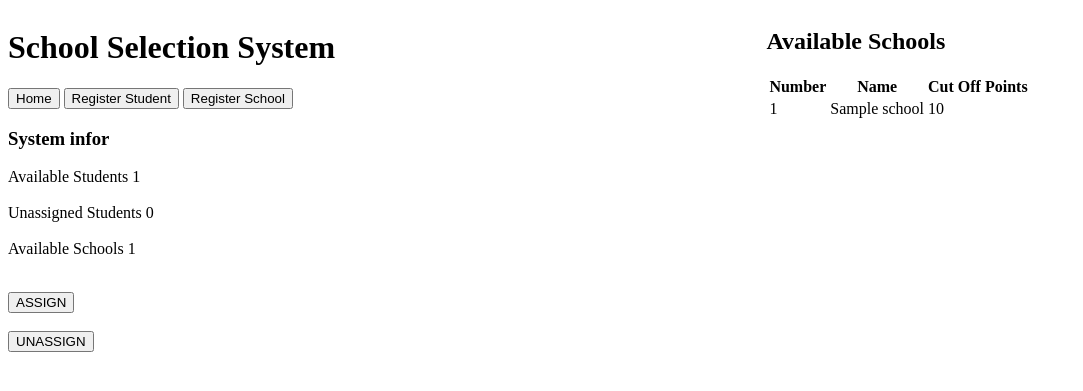
After one commit to MIsaac4/School-Selection-System, a Flask app: page /assign in a window 1280 px wide. The commit adds this page. Shown: the top 391 px of the page, without its empty margins (0-1083 px from the left). Run offline with Flask 2, Linux system fonts and the light colour scheme; tables that the repository leaves empty hold one stand-in row (values such as "Sample post"); parts of the project's set-up code (start-up, migrations or seed data) failed here and were passed over.

Commit message:
working implementation

```diff
--- a/routes/index.py
+++ b/routes/index.py
@@ -10,7 +10,9 @@
 @index_bp.route("/home")
 def home():
     schools = School.query.all()
-    return render_template("index.html", schools=schools)
+    students = Student.query.all()
+    unassigned = Student.query.filter_by(assigned=0).all()
+    return render_template("home.html", schools=schools, studentNo=len(students), unassigned=len(unassigned), schoolNo=len(schools))
 
 @index_bp.route("/register/student", methods=['GET', 'POST'])
 def registerStudent():
@@ -37,6 +39,18 @@
             flash('School Registered!', 'success')
     return render_template('schoolpage.html', form=form, schools=getSchools())
 
+@index_bp.route("/show/students", methods=['GET', 'POST'])
+def showStudentsInSchool():
+    form = RegisterSchoolForm()
+    school = School.query.filter_by(id=2).first()
+    students = Student.query.filter_by(assigned=school.id).all()
+    stu = Student.query.filter_by(assigned=0).all()
+
+
+
+    return render_template('schoolpage.html', school=school, students= students, form=form, stno=len(students), unassigned= len(stu))
+
+
 
 # Checking if name exists
 def contains(new_name, model):
@@ -50,3 +64,80 @@
 def getSchools():
     schools =School.query.all()
     return schools
+
+
+
+
+
+
+def sortedStudents():
+    student = Student.query.order_by(Student.aggregate).all()
+    return student
+
+@index_bp.route("/first")
+def assignfirstchoice():
+# btn 4 - 8
+    students = Student.query.filter(Student.aggregate<9).all()
+    arr=[]
+    for student in students:
+        student.assigned = student.first_choice
+        student.update()
+        arr.append(student.assigned)
+
+    return str(arr)
+
+def schoolIsFull(schoolId):
+    # check students availabe in school
+    school = School.query.filter_by(id=schoolId).first()
+    students = Student.query.filter_by(assigned=school.id).all()
+    num = len(students)
+
+    if(num<school.number_of_students):
+        return True
+    else:
+        return False
+
+# for cut off points
+def jambia(aggregate, schoolId):
+    school = School.query.filter_by(id=schoolId).first()
+    if(school.cut_off_points >= aggregate):
+        return True
+    return False
+
+@index_bp.route("/delete")
+def unassignAllStudents():
+    students = Student.query.all()
+    for student in students:
+        student.assigned = 0
+        student.update()
+    return home()
+
+
+
+@index_bp.route("/assign")
+def checkStudentAssigned():
+    # assign bwats
+    asas = assignfirstchoice()
+    # check if student has been assigned
+    students = sortedStudents()
+    arr = []
+    for student in students:
+        if(student.assigned == 0):
+            # 1st choice
+            if(schoolIsFull(student.first_choice) and jambia(student.aggregate, student.first_choice)):
+                student.assigned = student.first_choice
+                student.update()
+
+            elif(schoolIsFull(student.second_choice) and jambia(student.aggregate, student.second_choice)):
+                student.assigned = student.second_choice
+                student.update()
+
+            elif(schoolIsFull(student.third_choice) and jambia(student.aggregate, student.third_choice)):
+                student.assigned = student.third_choice
+                student.update()
+
+            elif(schoolIsFull(student.fourth_choice) and jambia(student.aggregate, student.fourth_choice)):
+                student.assigned = student.fourth_choice
+                student.update()
+
+    return home()
--- /dev/null
+++ b/templates/home.html
@@ -0,0 +1,21 @@
+{% extends "index.html" %}
+
+{% block content%}
+    <h3>System infor</h3>
+
+    <p>
+        <span>Available Students</span>
+        <span>{{ studentNo }}</span> <br><br>
+
+        <span>Unassigned Students</span>
+        <span>{{ unassigned }}</span> <br><br>
+
+        <span>Available Schools</span>
+        <span>{{ schoolNo }}</span> <br><br>
+    </p>
+
+    <a href="/assign"><button>ASSIGN</button></a>
+    <br><br>
+    <a href="/delete"><button>UNASSIGN</button></a>
+
+{% endblock content%}
--- a/templates/index.html
+++ b/templates/index.html
@@ -11,7 +11,7 @@
                 <h1>School Selection System</h1>
                 <a href="/"><button >Home</button></a>
                 <a href="/register/student"><button >Register Student</button></a>
-                <a href="/register/school"><button >Register School</button></a>
+                <a href="/show/students"><button >Register School</button></a>
 
                 <div>
                     {% with messages = get_flashed_messages(with_categories=true) %}
```
Also changed, not shown: templates/schoolpage.html (+23 -0 lines).
